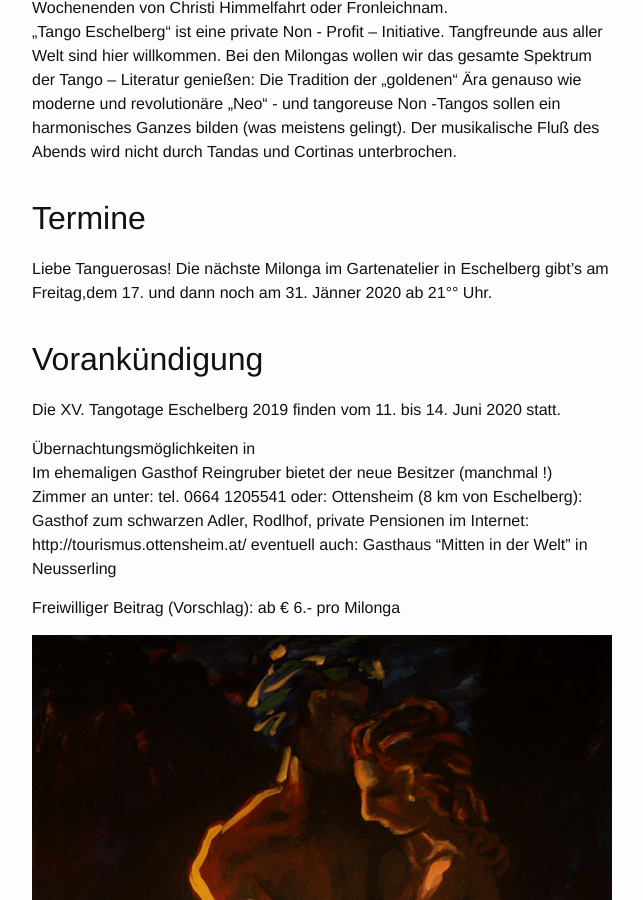
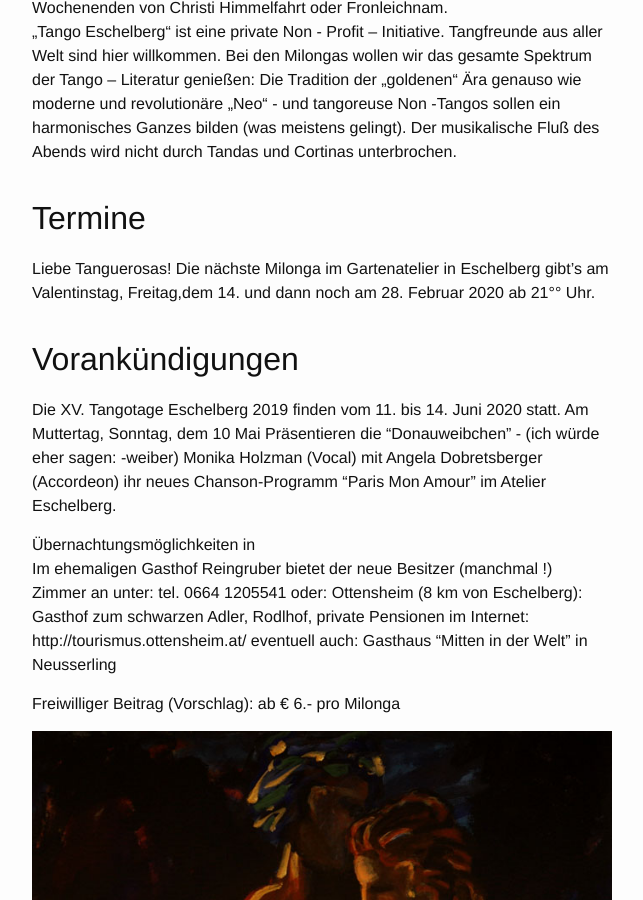
Before and after one commit to eschelberg/eschelberg.github.io, a Jekyll site: the page built from tango/index.md, in a window 1280 px wide and 900 px high, scrolled down 614 px. Shown: the whole window, without its empty margins (158-801 px from the left). Built offline with Jekyll 4.4.1, drawn with Linux system fonts in a browser that asks for light colours.

Commit message:
Update index.md

```diff
--- a/tango/index.md
+++ b/tango/index.md
@@ -12,11 +12,12 @@ Der musikalische Fluß des Abends wird nicht durch Tandas und Cortinas unterbroc
 ## Termine
 
 Liebe Tanguerosas!
-Die nächste Milonga im Gartenatelier in Eschelberg gibt’s am Freitag,dem 17. und dann noch am 31. Jänner 2020 ab 21°° Uhr.
+Die nächste Milonga im Gartenatelier in Eschelberg gibt’s am Valentinstag, Freitag,dem 14. und dann noch am 28. Februar 2020 ab 21°° Uhr.
 
 
-## Vorankündigung
+## Vorankündigungen
 Die XV. Tangotage Eschelberg 2019 finden vom 11. bis 14. Juni 2020 statt.
+Am Muttertag, Sonntag, dem 10 Mai Präsentieren die "Donauweibchen" - (ich würde eher sagen: -weiber) Monika Holzman (Vocal) mit Angela Dobretsberger (Accordeon) ihr neues Chanson-Programm "Paris Mon Amour" im Atelier Eschelberg.
 
 Übernachtungsmöglichkeiten in
 Im ehemaligen Gasthof Reingruber bietet der neue Besitzer (manchmal !) Zimmer an unter: tel. 0664 1205541
```
